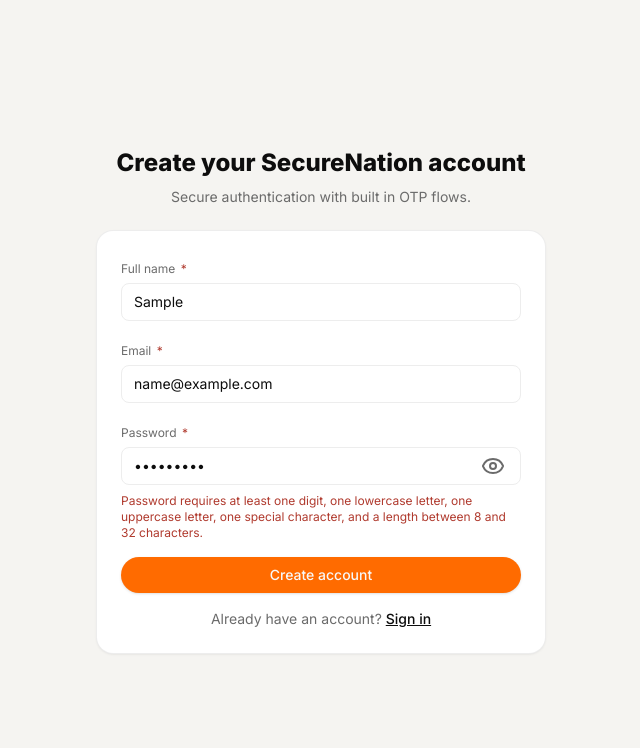
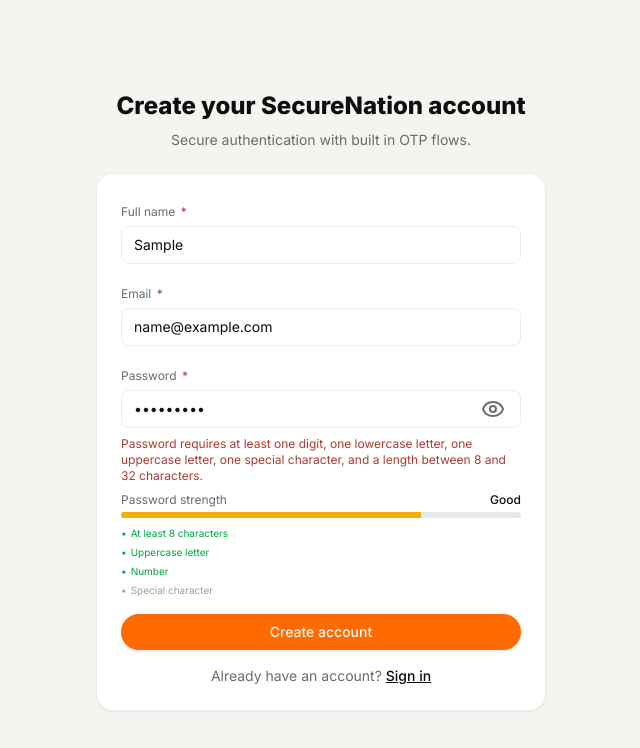
Before and after one commit to deepx-sh/mern-auth-system, a React (Vite) app in the folder frontend/: page /register in a window 1280 px wide. Both pictures are taken after typing "Sample", "name@example.com", "Sample123" into the empty fields and a click on the button "Create account". Shown: the top 748 px of the page, without its empty margins (319-959 px from the left). Built offline with nearby package versions, Linux system fonts and the light colour scheme; no server answers.

Commit message:
feat: added password strength meter in register and reset password component

```diff
--- /dev/null
+++ b/frontend/src/components/PasswordStrengthMeter.jsx
@@ -0,0 +1,73 @@
+import React from 'react'
+
+const PasswordStrengthMeter = ({password}) => {
+    const getStrength = (pass) => {
+        let score = 0;
+        if (!pass) return score;
+
+        if (pass.length > 8) score += 1;
+        if (/[A-Z]/.test(pass)) score += 1;
+        if (/[0-9]/.test(pass)) score += 1;
+        if (/[^A-Za-z0-9]/.test(pass)) score += 1;
+
+        return score;
+    }
+
+    const score = getStrength(password);
+
+    const getColor = () => {
+        switch (score) {
+            case 0: return 'bg-gray-200';
+            case 1: return 'bg-red-500';
+            case 2: return 'bg-orange-500';
+            case 3: return 'bg-yellow-500';
+            case 4: return 'bg-green-500';
+            default: return 'bg-gray-200';
+        }
+    }
+
+    const getLabel = () => {
+        switch (score) {
+            case 0: return 'Very Weak';
+            case 1: return 'Weak';
+            case 2: return 'Fair';
+            case 3: return 'Good';
+            case 4: return 'Strong';
+            default: return '';
+        }
+    }
+  return (
+      <div className='mt-2'>
+          <div className='flex justify-between items-center mb-1'>
+              <span className='text-xs text-[#6B6B6B]'>Password strength</span>
+              <span className='text-xs font-medium text-[#0D0D0D]'>{ getLabel()}</span>
+          </div>
+
+          <div className='h-1.5 w-full bg-gray-200 rounded-full overflow-hidden'>
+              <div className={`h-full ${getColor()} transition-all duration-300 ease-out`} style={{width:`${(score/4)*100}%`}}></div>
+          </div>
+
+          <ul className='mt-2 space-y-1'>
+              <li className={`text-[10px] flex items-center gap-1 ${password.length >= 8 ? 'text-green-600' : 'text-gray-400'}`}>
+                  <span>•</span>At least 8 characters
+              </li>
+
+              <li className={`text-[10px] flex items-center gap-1 ${/[A-Z]/.test(password)? 'text-green-600' : 'text-gray-400'}`}>
+                  <span>•</span>Uppercase letter
+              </li>
+
+              <li className={`text-[10px] flex items-center gap-1 ${/[0-9]/.test(password) ? 'text-green-600' : 'text-gray-400'}`}>
+                  <span>•</span>Number
+              </li>
+
+              <li className={`text-[10px] flex items-center gap-1 ${/[^A-Za-z0-9]/.test(password) ? 'text-green-600' : 'text-gray-400'}`}>
+                  <span>•</span>Special character
+              </li>
+          </ul>
+      </div>
+
+
+  )
+}
+
+export default PasswordStrengthMeter
--- a/frontend/src/pages/auth/Register.jsx
+++ b/frontend/src/pages/auth/Register.jsx
@@ -8,6 +8,7 @@
 import PrimaryButton from '../../components/ui/PrimaryButton'
 import apiClient from '../../lib/apiClient';
 import { toast } from 'react-toastify';
+import PasswordStrengthMeter from '../../components/PasswordStrengthMeter';
 const Register = () => {
   const navigate = useNavigate();
 
@@ -101,8 +102,10 @@
 
           <TextInput label="Email" name="email" type="email" value={form.email} onChange={handleChange} placeholder="you@example.com" required error={fieldErrors.email} autoComplete="email" />
 
-          <TextInput label="Password" name="password" type={showPassword? "text": "password"} value={form.password} rightElement={<button type='button' onClick={() => setShowPassword((prev) => !prev)} className='text-xs text-[#6B6B6B] px-2 py-1 rounded'>{ showPassword ? <EyeOff />:<Eye />}</button>} onChange={handleChange} placeholder="At least 8 characters" required error={fieldErrors.password} autoComplete="new-password"/>
-
+          <div>
+                      <TextInput label="Password" name="password" type={showPassword? "text": "password"} value={form.password} rightElement={<button type='button' onClick={() => setShowPassword((prev) => !prev)} className='text-xs text-[#6B6B6B] px-2 py-1 rounded'>{ showPassword ? <EyeOff />:<Eye />}</button>} onChange={handleChange} placeholder="At least 8 characters" required error={fieldErrors.password} autoComplete="new-password"/>
+                      {form.password && <PasswordStrengthMeter password={form.password}/>}
+          </div>
 
           <PrimaryButton type='submit' loading={loading} className='w-full' >Create account</PrimaryButton>
 
--- a/frontend/src/pages/auth/ResetPassword.jsx
+++ b/frontend/src/pages/auth/ResetPassword.jsx
@@ -6,6 +6,7 @@
 import { Eye, EyeOff } from 'lucide-react'
 import PrimaryButton from '../../components/ui/PrimaryButton';
 import UserContext from '../../context/UserContext';
+import PasswordStrengthMeter from '../../components/PasswordStrengthMeter';
 const ResetPassword = () => {
 
   const location = useLocation();
@@ -93,8 +94,10 @@
         </div>
 
         <form onSubmit={handleSubmit} className='bg-white rounded-2xl p-6 shadow-sm ring-1 ring-[#EDEDED] space-y-4'>
-          <TextInput label="New password" name="password" type={showPw ? "text" : "password"} value={password} onChange={(e) => setPassword(e.target.value)} placeholder="At least 8 characters" required rightElement={<button type='button' onClick={() => setShowPw((s) => !s)} className='text-xs text-[#6B6B6B] px-2 py-1'>{showPw ? <EyeOff /> : <Eye />}</button>} autoComplete="new-password" />
-
+          <div>
+                      <TextInput label="New password" name="password" type={showPw ? "text" : "password"} value={password} onChange={(e) => setPassword(e.target.value)} placeholder="At least 8 characters" required rightElement={<button type='button' onClick={() => setShowPw((s) => !s)} className='text-xs text-[#6B6B6B] px-2 py-1'>{showPw ? <EyeOff /> : <Eye />}</button>} autoComplete="new-password" />
+                      {password && <PasswordStrengthMeter password={password}/>}
+          </div>
           <TextInput label="Confirm password" name="confirmPassword" type={showConfim ? "text" : "password"} value={confirm} onChange={(e) => setConfirm(e.target.value)} placeholder="Repeat new password" required rightElement={<button type='button' onClick={() => setShowConfim((s) => !s)} className='text-xs text-[#6B6B6B] px-2 py-1 rounded'>{showConfim ? <EyeOff /> : <Eye />}</button>} autoComplete="new-password" />
 
           <PrimaryButton type='submit' loading={loading} className='w-full'>Reset Password</PrimaryButton>
```
